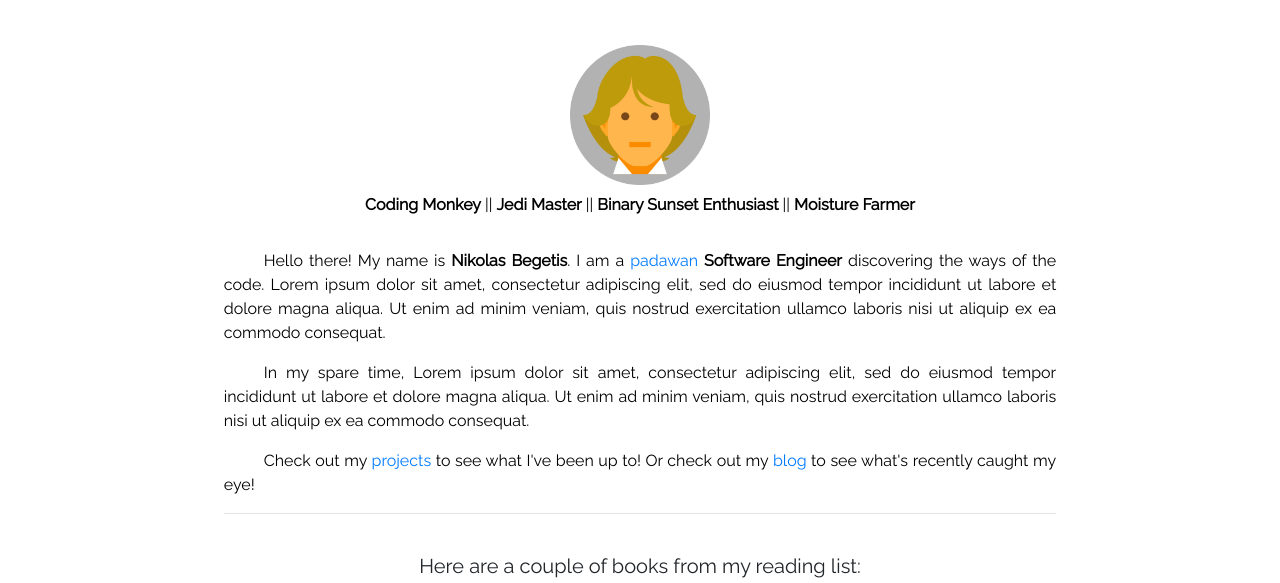
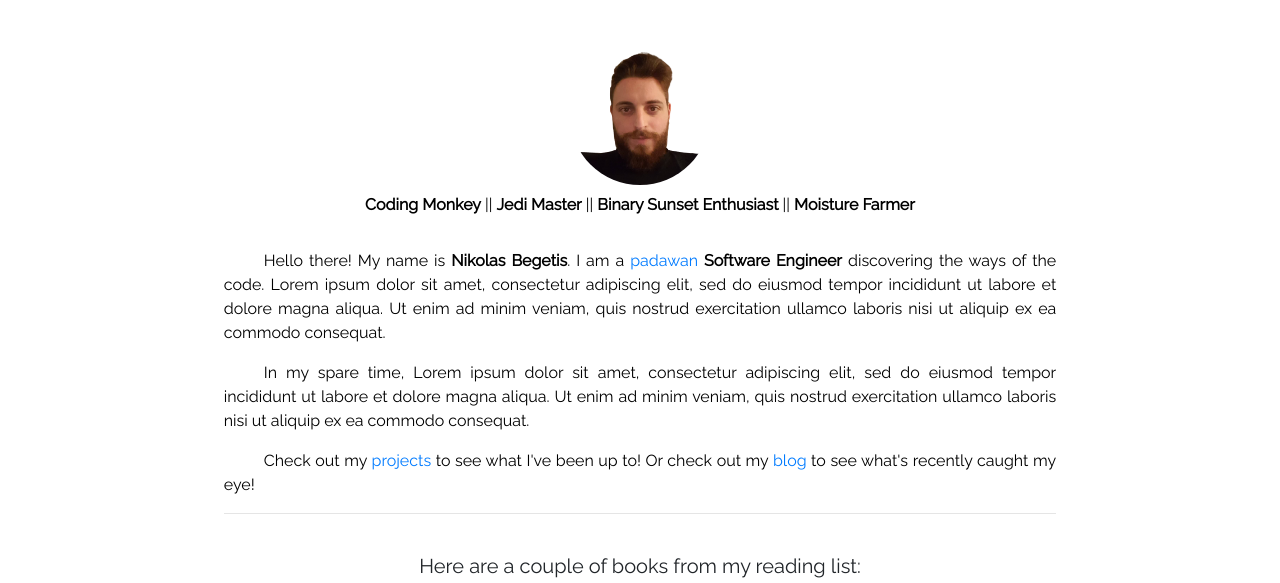
Before and after one commit to nmpegetis/nbegetis.com-gatsby, a Gatsby site: page /about in a window 1280 px wide. Shown: the part 171-754 px from the top of the page. Built offline with nearby package versions, Linux system fonts and the light colour scheme; Gatsby itself is replaced by a stand-in of ours.

Commit message:
edit: change photo profile in about

```diff
--- a/src/pages/about.js
+++ b/src/pages/about.js
@@ -5,6 +5,8 @@ import { Link, graphql } from "gatsby"
 import { ThemeContext, SEO } from "../utils"
 
 export default ({ data }) => {
+  const { dark } = useContext(ThemeContext)
+
   const MediaLink = ({ title, author, link }) => (
     <li key={title} style={{ color: "gray" }}>
       <a rel="noopener noreferrer" href={link}>
@@ -33,10 +35,14 @@ export default ({ data }) => {
       <PageTitle title="About Me" />
       <Container>
         <Image
-          rounded
+          roundedCircle
           width="140"
           height="140"
-          src={`../../icons/luke-${toString()}.png`}
+          src={
+            dark
+              ? `../../icons/profile_dark.png`
+              : `../../icons/profile_light.png`
+          }
           alt={author}
         />
         <article className="w-75 m-auto pt-2 text-justify">
```
